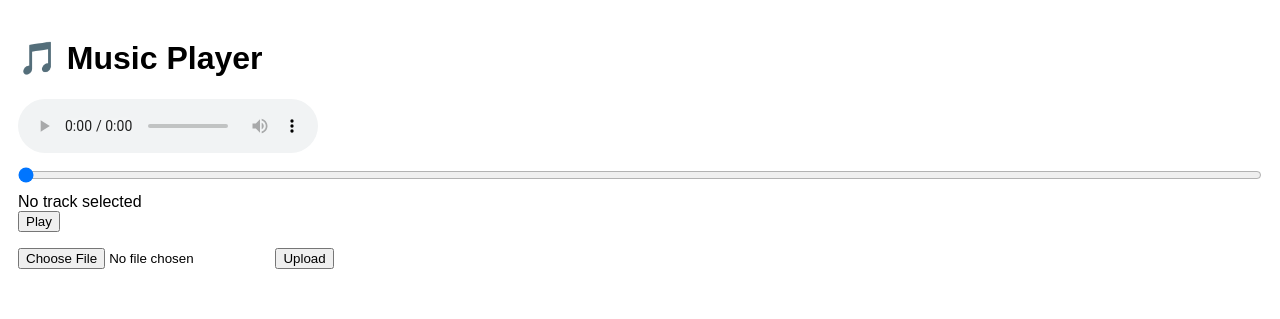
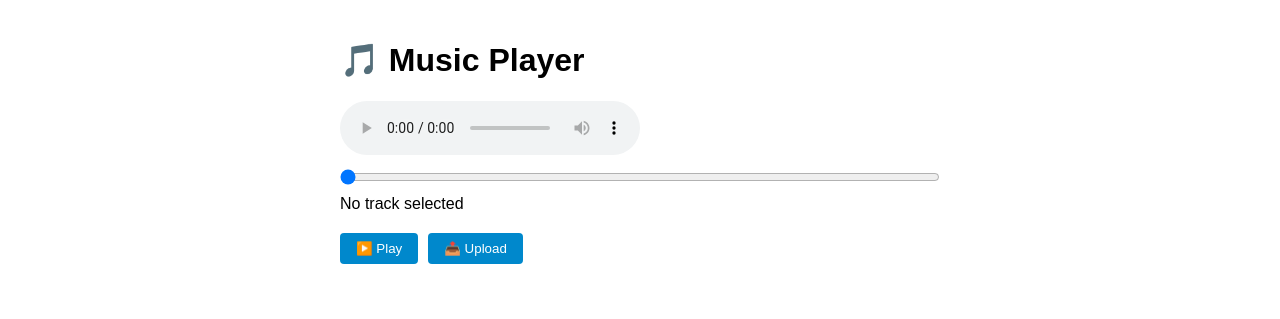
Before and after one commit to Goffroid/Player4L_M, a Flask app: template templates/index.html in a window 1280 px wide. Shown: the top 319 px of the page. Run offline with Flask 3, Linux system fonts and the light colour scheme; the template is opened without the code that fills it, so the values that code supplies are empty; some libraries are stand-ins or nearby versions.

Commit message:
Po4ty gotovo

```diff
--- a/app.py
+++ b/app.py
@@ -1,40 +1,67 @@
-from flask import Flask, request, jsonify, send_file
+from flask import Flask, request, jsonify, send_file, send_from_directory, render_template
 import os
-from storage import MusicStorage
-from config import MUSIC_DIR
+from mutagen.mp3 import MP3
+from dotenv import load_dotenv
 
+load_dotenv()
 app = Flask(__name__)
-storage = MusicStorage(MUSIC_DIR)
+MUSIC_DIR = "music"
+os.makedirs(MUSIC_DIR, exist_ok=True)
 
-@app.route("/")
-def index():
-    return "Telegram Music Player Backend"
+# Хранение метаданных треков
+tracks_metadata = {}
 
-@app.route("/upload", methods=["POST"])
+def update_metadata():
+    global tracks_metadata
+    tracks_metadata = {}
+    for file in os.listdir(MUSIC_DIR):
+        if file.endswith(('.mp3', '.wav')):
+            path = os.path.join(MUSIC_DIR, file)
+            try:
+                audio = MP3(path)
+                tracks_metadata[file] = {
+                    "title": audio.get("TIT2", [file])[0],
+                    "artist": audio.get("TPE1", ["Unknown"])[0],
+                    "duration": audio.info.length,
+                    "path": file
+                }
+            except:
+                tracks_metadata[file] = {
+                    "title": file,
+                    "artist": "Unknown",
+                    "duration": 0,
+                    "path": file
+                }
+
+@app.route('/')
+def home():
+    return render_template('index.html')
+
+@app.route('/favicon.ico')
+def favicon():
+    return send_from_directory('static', 'favicon.ico')
+
+@app.route('/upload', methods=['POST'])
 def upload():
-    if "file" not in request.files:
+    if 'file' not in request.files:
         return jsonify({"error": "No file"}), 400
 
-    file = request.files["file"]
-    if file.filename == "":
+    file = request.files['file']
+    if file.filename == '':
         return jsonify({"error": "Empty filename"}), 400
 
-    file_path = os.path.join(MUSIC_DIR, file.filename)
-    file.save(file_path)
-    storage.add_music(file_path)
+    file.save(os.path.join(MUSIC_DIR, file.filename))
+    update_metadata()
     return jsonify({"status": "OK"})
 
-@app.route("/tracks", methods=["GET"])
+@app.route('/tracks')
 def get_tracks():
-    tracks = storage.get_all_tracks()
-    return jsonify({"tracks": tracks})
+    return jsonify({"tracks": list(tracks_metadata.values())})
 
-@app.route("/play/<path:filename>")
+@app.route('/play/<filename>')
 def play(filename):
-    file_path = os.path.join(MUSIC_DIR, filename)
-    if not os.path.exists(file_path):
-        return jsonify({"error": "File not found"}), 404
-    return send_file(file_path, mimetype="audio/mp3")
+    return send_file(os.path.join(MUSIC_DIR, filename))
 
-if __name__ == "__main__":
-    app.run(host="0.0.0.0", port=5000)
+if __name__ == '__main__':
+    update_metadata()
+    app.run(host='0.0.0.0', port=5000)
--- a/static/player.js
+++ b/static/player.js
@@ -1,53 +1,87 @@
 const tg = window.Telegram.WebApp;
-const audio = document.getElementById("audio");
-const trackList = document.getElementById("track-list");
-const progressBar = document.getElementById("progress-bar");
-const uploadBtn = document.getElementById("upload-btn");
-const fileInput = document.getElementById("file-input");
+const audio = document.getElementById('audio');
+const trackList = document.getElementById('track-list');
+const progressBar = document.getElementById('progress-bar');
+const playBtn = document.getElementById('play-btn');
+const uploadBtn = document.getElementById('upload-btn');
+const fileInput = document.getElementById('file-input');
+
+let currentTrack = null;
 
 async function loadTracks() {
-    const response = await fetch("/tracks");
-    const data = await response.json();
+    try {
+        const response = await fetch('/tracks');
+        const { tracks } = await response.json();
 
-    trackList.innerHTML = "";
-    data.tracks.forEach(track => {
-        const li = document.createElement("li");
-        li.textContent = `${track.title} — ${track.artist}`;
+        trackList.innerHTML = '';
+        tracks.forEach(track => {
+            const li = document.createElement('li');
+            li.innerHTML = `
+                <strong>${track.title}</strong>
+                <br>
+                <small>${track.artist} • ${formatTime(track.duration)}</small>
+            `;
             li.onclick = () => playTrack(track.path);
             trackList.appendChild(li);
         });
+    } catch (error) {
+        console.error('Failed to load tracks:', error);
+    }
 }
 
 function playTrack(filename) {
+    currentTrack = filename;
     audio.src = `/play/${filename}`;
     audio.play();
+    playBtn.textContent = '⏸ Pause';
+    document.getElementById('now-playing').textContent =
+        `Now playing: ${filename.split('.')[0]}`;
 }
 
-audio.addEventListener("timeupdate", () => {
+function formatTime(seconds) {
+    const mins = Math.floor(seconds / 60);
+    const secs = Math.floor(seconds % 60);
+    return `${mins}:${secs < 10 ? '0' : ''}${secs}`;
+}
+
+audio.addEventListener('timeupdate', () => {
     progressBar.value = (audio.currentTime / audio.duration) * 100;
 });
 
-progressBar.addEventListener("input", () => {
+progressBar.addEventListener('input', () => {
     audio.currentTime = (progressBar.value / 100) * audio.duration;
 });
 
-uploadBtn.addEventListener("click", () => {
+playBtn.addEventListener('click', () => {
+    if (audio.paused) {
+        audio.play();
+        playBtn.textContent = '⏸ Pause';
+    } else {
+        audio.pause();
+        playBtn.textContent = '▶️ Play';
+    }
+});
+
+uploadBtn.addEventListener('click', () => {
     fileInput.click();
 });
 
-fileInput.addEventListener("change", async (e) => {
+fileInput.addEventListener('change', async (e) => {
     const file = e.target.files[0];
     if (!file) return;
 
     const formData = new FormData();
-    formData.append("file", file);
+    formData.append('file', file);
 
-    await fetch("/upload", {
-        method: "POST",
+    try {
+        await fetch('/upload', {
+            method: 'POST',
             body: formData
         });
-
         loadTracks();
+    } catch (error) {
+        console.error('Upload failed:', error);
+    }
 });
 
 tg.expand();
--- a/storage.py
+++ b/storage.py
@@ -33,7 +33,8 @@ class MusicStorage:
                 "duration": audio.info.length,
                 "path": os.path.basename(file_path)
             }
-        except:
+        except Exception as e:
+            print(f"Error reading metadata: {e}")
             return {
                 "title": os.path.basename(file_path),
                 "artist": "Unknown",
@@ -43,3 +44,11 @@ class MusicStorage:
 
     def get_all_tracks(self):
         return list(self.metadata.values())
+
+    def search_tracks(self, query):
+        query = query.lower()
+        return [
+            track for track in self.metadata.values()
+            if query in track["title"].lower() or
+               query in track["artist"].lower()
+        ]
--- a/templates/index.html
+++ b/templates/index.html
@@ -1,29 +1,67 @@
 <!DOCTYPE html>
 <html>
 <head>
-    <title>Telegram Music Player</title>
     <meta charset="UTF-8">
     <meta name="viewport" content="width=device-width, initial-scale=1.0">
+    <title>Music Player</title>
     <script src="https://telegram.org/js/telegram-web-app.js"></script>
+    <link rel="icon" href="/favicon.ico" type="image/x-icon">
     <style>
-        body { font-family: Arial; padding: 10px; }
-        #player { margin-top: 20px; }
-        #track-list { list-style: none; padding: 0; }
-        #track-list li { padding: 10px; border-bottom: 1px solid #eee; }
-        #progress-bar { width: 100%; margin: 10px 0; }
+        body {
+            font-family: Arial, sans-serif;
+            padding: 20px;
+            max-width: 600px;
+            margin: 0 auto;
+        }
+        #player-controls {
+            display: flex;
+            gap: 10px;
+            margin: 20px 0;
+        }
+        #track-list {
+            list-style: none;
+            padding: 0;
+            max-height: 300px;
+            overflow-y: auto;
+        }
+        #track-list li {
+            padding: 10px;
+            border-bottom: 1px solid #eee;
+            cursor: pointer;
+        }
+        #track-list li:hover {
+            background-color: #f5f5f5;
+        }
+        #progress-bar {
+            width: 100%;
+            margin: 10px 0;
+        }
+        button {
+            padding: 8px 16px;
+            background: #0088cc;
+            color: white;
+            border: none;
+            border-radius: 4px;
+            cursor: pointer;
+        }
     </style>
 </head>
 <body>
     <h1>🎵 Music Player</h1>
+
     <div id="player">
         <audio id="audio" controls></audio>
-        <input type="range" id="progress-bar" value="0">
-        <div id="current-track">No track selected</div>
-        <button id="play-btn">Play</button>
+        <input type="range" id="progress-bar" min="0" max="100" value="0">
+        <div id="now-playing">No track selected</div>
     </div>
+
+    <div id="player-controls">
+        <button id="play-btn">▶️ Play</button>
+        <button id="upload-btn">📤 Upload</button>
+    </div>
+
     <ul id="track-list"></ul>
-    <input type="file" id="file-input" accept="audio/*">
-    <button id="upload-btn">Upload</button>
+    <input type="file" id="file-input" accept="audio/*" style="display: none;">
 
     <script src="/static/player.js"></script>
 </body>
```
Also changed, not shown: static/favicon.ico (added), 3 other files. Lines whose indentation alone changed are shown as unchanged.
